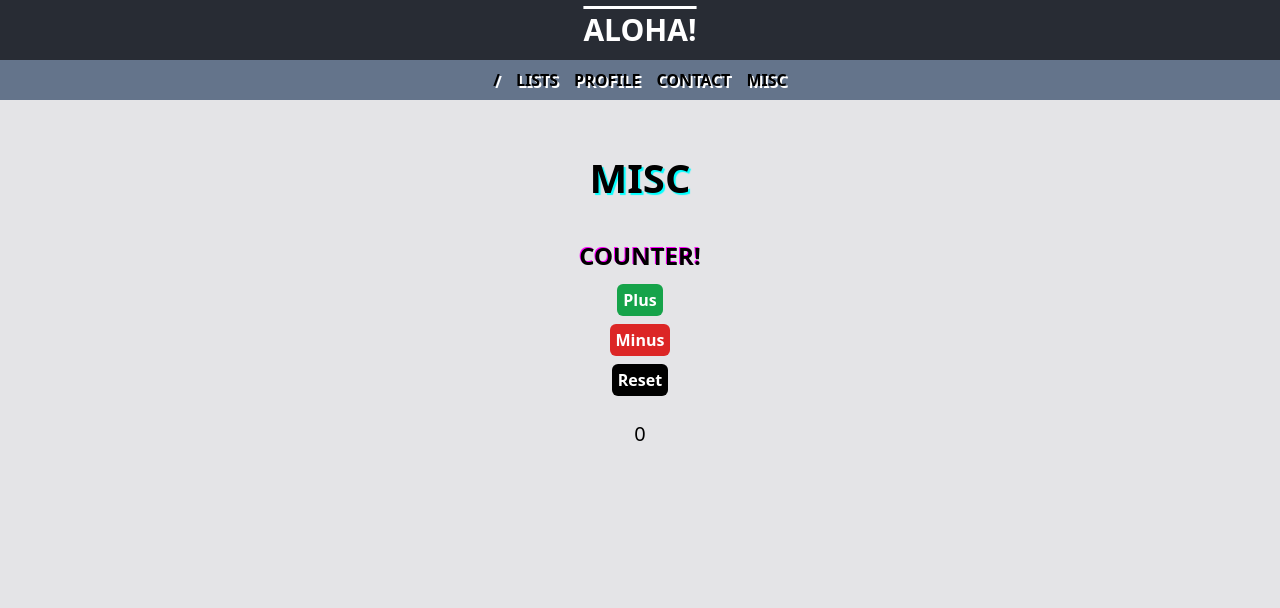
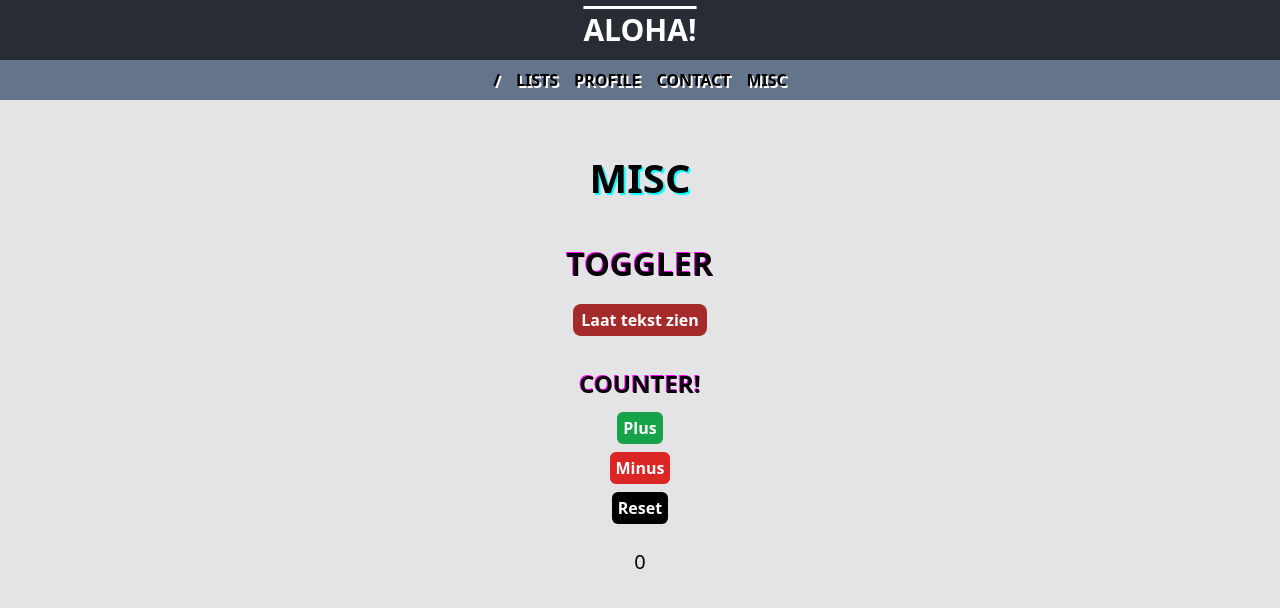
Before and after one commit to ckdev88/react-miniblog, a React (Create React App) app: page /misc in a window 1280 px wide. Shown: the top 608 px of the page. Built offline with nearby package versions, Linux system fonts and the light colour scheme.

Commit message:
create custom hook: useToggle and apply

```diff
--- /dev/null
+++ b/src/components/Toggle.js
@@ -0,0 +1,26 @@
+import useToggle from "./hooks/useToggle";
+
+const Toggle = () => {
+	const [isVisible, toggleVisibility] = useToggle();
+	const [isRed, toggleRed] = useToggle(false);
+
+	return (
+		<div>
+			<h2>Toggler</h2>
+			<button onClick={toggleVisibility}>
+				{!isVisible ? "Laat tekst zien" : "Verberg tekst"}
+			</button>
+			{isVisible && (
+				<>
+					<p className={isRed && "text-red-600"}>
+						Deze tekst is om de test tekst te testen.
+					</p>
+					<button onClick={toggleRed}>
+						{!isRed ? "Maak rood" : "Maak zwart"}
+					</button>
+				</>
+			)}
+		</div>
+	);
+};
+export default Toggle;
--- /dev/null
+++ b/src/components/hooks/useToggle.js
@@ -0,0 +1,11 @@
+import { useState } from "react";
+const useToggle = (initialVal = false) => {
+	const [state, setState] = useState(initialVal);
+
+	const toggle = () => {
+		setState((prev) => !prev);
+	};
+
+	return [state, toggle];
+};
+export default useToggle;
--- a/src/pages/Misc.js
+++ b/src/pages/Misc.js
@@ -1,8 +1,10 @@
 import CounterComp from "../components/Counter";
+import Toggle from "../components/Toggle";
 const Misc = () => {
 	return (
 		<>
 			<h1>Misc</h1>
+			<Toggle />
 			<CounterComp />
 		</>
 	);
```
